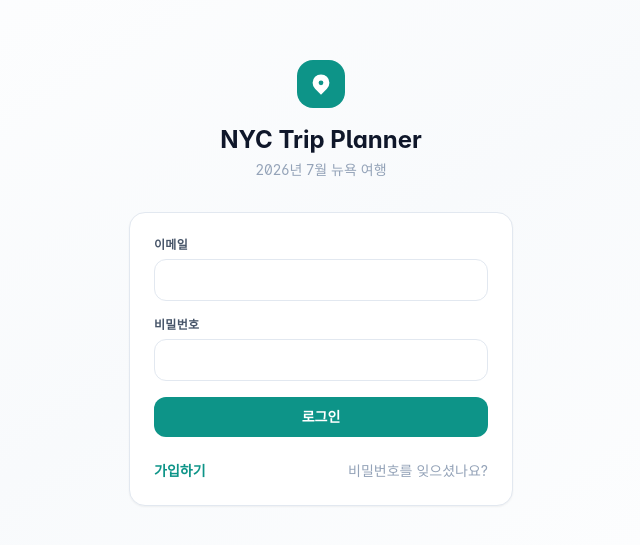
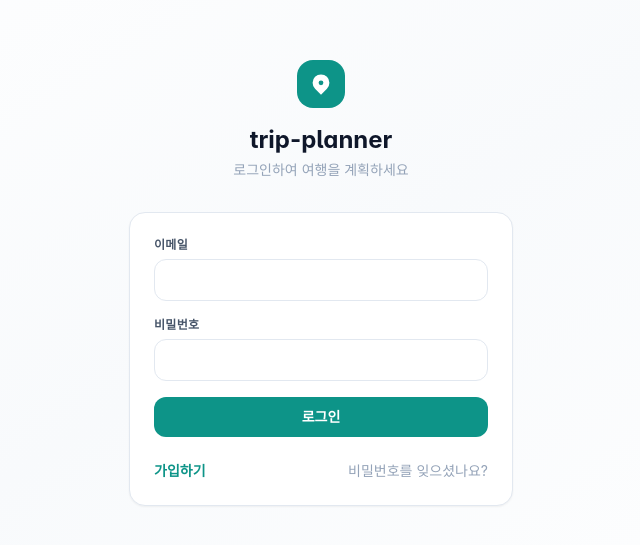
Before and after one commit to Useful-Dogus/trip-planner, a Next.js app: page /login in a window 1280 px wide. Shown: the part 117-662 px from the top of the page, without its empty margins (319-959 px from the left). Built offline with nearby package versions, Linux system fonts and the light colour scheme; a web font is replaced by a local one.

Commit message:
feat(basics): #146 로그인 화면 단일-trip 시대 카피 제거
NYC Trip Planner / 2026년 7월 뉴욕 여행 → trip-planner / 로그인하여 여행을 계획하세요. signup 톤과 일관.

Closes #146

```diff
--- a/app/login/LoginForm.tsx
+++ b/app/login/LoginForm.tsx
@@ -62,8 +62,8 @@ export default function LoginForm() {
               />
             </svg>
           </div>
-          <h1 className="text-2xl font-bold text-fg">NYC Trip Planner</h1>
-          <p className="text-sm text-fg-subtle mt-1">2026년 7월 뉴욕 여행</p>
+          <h1 className="text-2xl font-bold text-fg">trip-planner</h1>
+          <p className="text-sm text-fg-subtle mt-1">로그인하여 여행을 계획하세요</p>
         </div>
 
         <form
```
